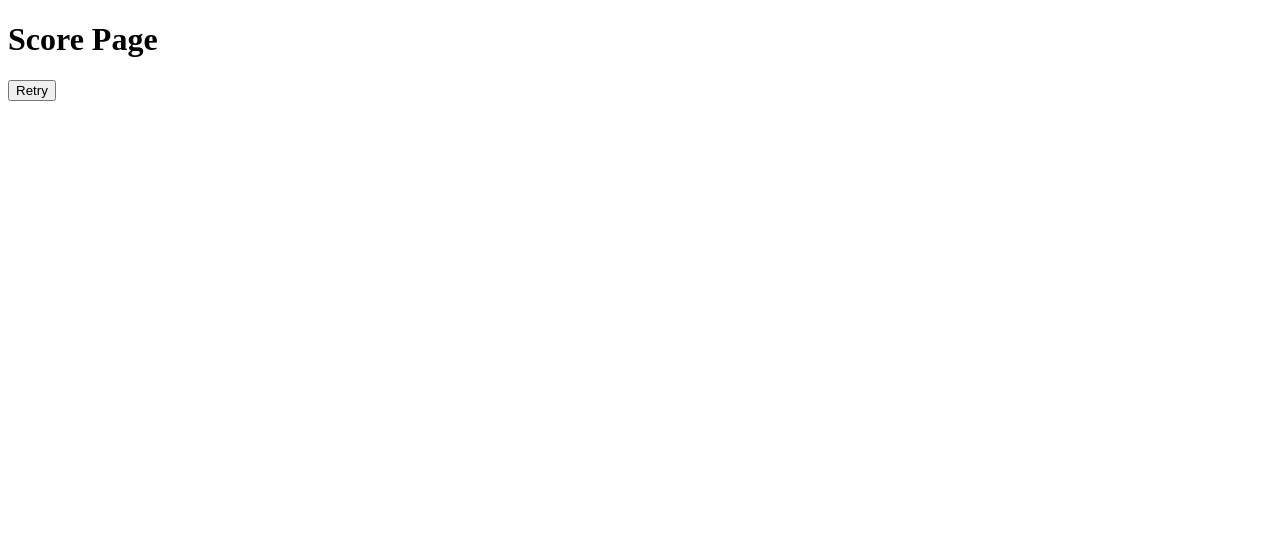
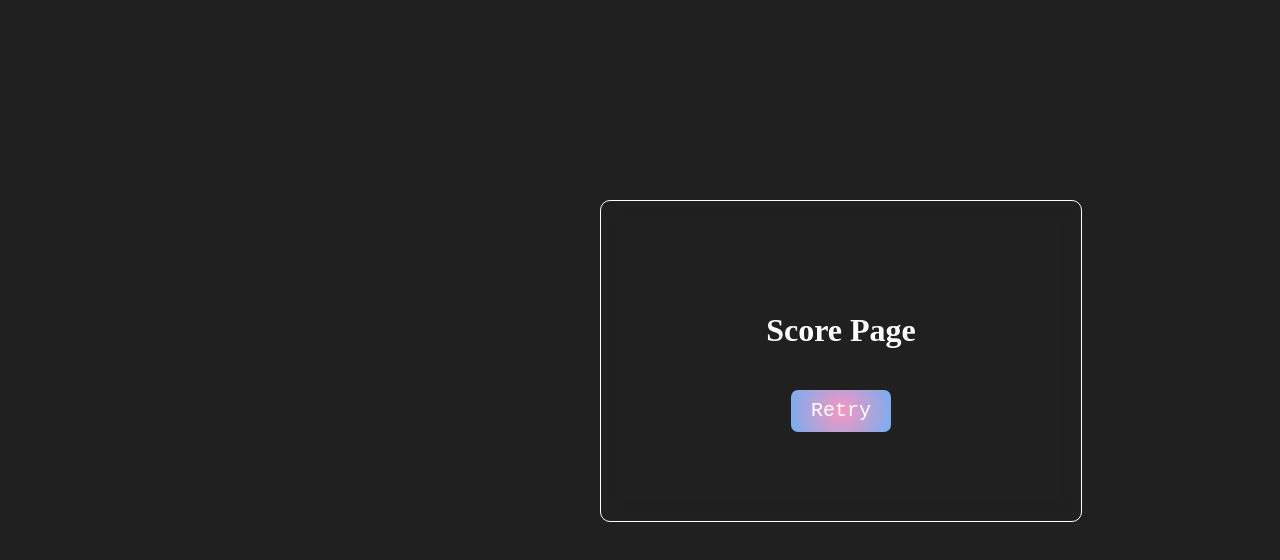
Before and after one commit to Devraj326/gametest, a plain HTML site: page pg2.html in a window 1280 px wide. Drawn offline with Linux system fonts and the light colour scheme.

Commit message:
Add files via upload

```diff
--- a/App.js
+++ b/App.js
@@ -498,7 +498,7 @@ document.addEventListener('DOMContentLoaded', () => {
   const timerDisplay = document.querySelector('#timer');
 
   let width = 10;
-  let bombAmount = 2;
+  let bombAmount = 5;
   let flags = 0;
   let squares = [];
   let isGameOver = false;
--- a/Styles.css
+++ b/Styles.css
@@ -1,7 +1,15 @@
+body{
+  background-color: rgba(33,32,33,255);
+}
+
 .container {
     width: 500px;
     align-content: center;
-  }
+    background-color: rgba(33,32,33,255);
+    padding-left: 68vh;
+    padding-top: 15vh;
+    color: white;
+    }
 
   .grid {
     height: 400px;
@@ -77,3 +85,15 @@
     margin-top: 5px;
     color: #e76346;
   }
+
+span{
+  color: white;
+  font-family: 'Roboto Mono', monospace;
+  font-size: 40px;
+
+}
+
+#flag{
+  color: white;
+  font-family: 'Roboto Mono', monospace;
+  font-size: 40px;}
--- /dev/null
+++ b/pg.css
@@ -0,0 +1,115 @@
+body{
+    background-color: rgba(33,32,33,255);
+    /* background: linear-gradient(120deg, rgb(143, 58, 58), rgb(224, 215, 215),rgb(18, 78, 96)); */
+        color: white;
+}
+
+.main{
+    display: flex ;
+    flex-direction: column;
+    justify-content: center;
+    align-items: center;
+    border: 1px solid white;
+    height: 40vh;
+    width: 60vh;
+    position: absolute;
+    position: absolute;
+    left: 75vh;
+    top:25vh ;
+    border-radius: 10px;
+    backdrop-filter: blur(10px);
+}
+
+button{
+    padding: 10px;
+    width: 100px;
+    margin-top:20px;
+    border-radius: 7px;
+    border: 1px solid white;
+    background-color: rgba(33,32,33,255);
+    color: white;
+    font-size: 20px;
+    cursor: pointer;
+    font-family: 'Roboto Mono', monospace;
+
+}
+
+
+.btn-6 {
+    background: rgb(247,150,192);
+    background: radial-gradient(circle, rgba(247,150,192,1) 0%, rgba(118,174,241,1) 100%);
+    line-height: 42px;
+    padding: 0;
+    border: none;
+    }
+    .btn-6 span {
+    position: relative;
+    display: block;
+    width: 100%;
+    height: 100%;
+    }
+    .btn-6:before,
+    .btn-6:after {
+    position: absolute;
+    content: "";
+    height: 0%;
+    width: 1px;
+    box-shadow:
+    -1px -1px 20px 0px rgba(255,255,255,1),
+    -4px -4px 5px 0px rgba(255,255,255,1),
+    7px 7px 20px 0px rgba(0,0,0,.4),
+    4px 4px 5px 0px rgba(0,0,0,.3);
+    }
+    .btn-6:before {
+    right: 0;
+    top: 0;
+    transition: all 500ms ease;
+    }
+    .btn-6:after {
+    left: 0;
+    bottom: 0;
+    transition: all 500ms ease;
+    }
+    .btn-6:hover{
+    background: transparent;
+    color: #76aef1;
+    box-shadow: none;
+    }
+    .btn-6:hover:before {
+    transition: all 500ms ease;
+    height: 100%;
+    }
+    .btn-6:hover:after {
+    transition: all 500ms ease;
+    height: 100%;
+    }
+    .btn-6 span:before,
+    .btn-6 span:after {
+    position: absolute;
+    content: "";
+    box-shadow:
+    -1px -1px 20px 0px rgba(255,255,255,1),
+    -4px -4px 5px 0px rgba(255,255,255,1),
+    7px 7px 20px 0px rgba(0,0,0,.4),
+    4px 4px 5px 0px rgba(0,0,0,.3);
+    }
+    .btn-6 span:before {
+    left: 0;
+    top: 0;
+    width: 0%;
+    height: .5px;
+    transition: all 500ms ease;
+    }
+    .btn-6 span:after {
+    right: 0;
+    bottom: 0;
+    width: 0%;
+    height: .5px;
+    transition: all 500ms ease;
+    }
+    .btn-6 span:hover:before {
+    width: 100%;
+    }
+    .btn-6 span:hover:after {
+    width: 100%;
+    }
--- a/pg2.html
+++ b/pg2.html
@@ -1,51 +1,18 @@
-<!-- <!DOCTYPE html>
-<html lang="en">
-<head>
-    <meta charset="UTF-8">
-    <meta name="viewport" content="width=device-width, initial-scale=1.0">
-    <title>Page 2</title>
-</head>
-<body>
-    <h1>Score Page</h1>
-    <div id="scoreDisplay"></div>
-
-<a href="Index.html"><button class="but">Retry</button></a>
-
-    <script>
-        document.addEventListener('DOMContentLoaded', () => {
-    // Retrieve the score from the query parameter
-    const urlParams = new URLSearchParams(window.location.search);
-    const score = urlParams.get('score');
-
-    // Display the score on the page if it is not null
-    const scoreDisplay = document.getElementById('scoreDisplay');
-    if (score !== null) {
-        scoreDisplay.textContent = `Your score is: ${score}`;
-    } else {
-        scoreDisplay.textContent = 'You lost the game HAHA 🤣🤣';
-    }
-});
-    </script>
-</body>
-</html> -->
-
-
-
-
  <!DOCTYPE html>
 <html lang="en">
 <head>
     <meta charset="UTF-8">
     <meta name="viewport" content="width=device-width, initial-scale=1.0">
     <title>Page 2</title>
+    <link rel="stylesheet" href="./pg.css">
 </head>
 <body>
-    <h1>Score Page</h1>
-    <div id="scoreDisplay"></div>
-
-    <!-- Retry button with a link to Index.html -->
-    <a href="Index.html"><button class="but">Retry</button></a>
-
+    <div class="main">
+        <h1>Score Page</h1>
+        <div id="scoreDisplay"></div>
+        <a href="Index.html">
+            <button class="custom-btn btn-6"><span>Retry</span></button>        </a>
+</div>
     <script>
         document.addEventListener('DOMContentLoaded', () => {
             // Retrieve the score from the query parameter
--- a/start.css
+++ b/start.css
@@ -3,7 +3,7 @@
     box-sizing: border-box;
 }
 body {
-    background-color: steelblue;
+    background-color: rgba(33,32,33,255);
     color: #fff;
     font-family: "Muli", sans-serif;
     display: flex;
@@ -15,7 +15,7 @@ body {
     margin: 0;
 }
 .container {
-    background-color: rgba(0, 0, 0, 0.4);
+    background-color: rgba(146, 146, 146, 0.27);
     padding: 20px 40px;
     border-radius: 5px;
 }
@@ -216,5 +216,50 @@ a {
   }
 
 .btnbtn{
-    margin-top: 430px;
+    margin-top: 470px;
 }
+
+span{
+    color: white;
+    font-family: 'Roboto Mono', monospace;
+    font-size: 40px;
+    margin-top: 10px;
+
+  }
+
+  #flag{
+    color: white;
+    font-family: 'Roboto Mono', monospace;
+    font-size: 40px;
+    margin-top: 10px;
+
+  }
+
+  nav{
+        margin-bottom: 200px;
+        margin-right: 1200px;
+
+
+  }
+
+
+.image img{
+    position: absolute;
+    left: 0px;
+    top: 0px;
+    width: 450px;
+}
+
+.ins button{
+    position: absolute;
+    right: 250px;
+    top: 60px;
+    border: transparent;
+    padding: 10px;
+    width: 200px;
+    font-size: 18px;
+    border-radius: 5px;
+    font-family: 'Roboto Mono', monospace;
+    background-color: rgb(96, 96, 96);
+    color: white ;
+}
```
Also changed, not shown: Index.html (+9 -4 lines), start page.html (+12 -1 lines), miness.png (added).
